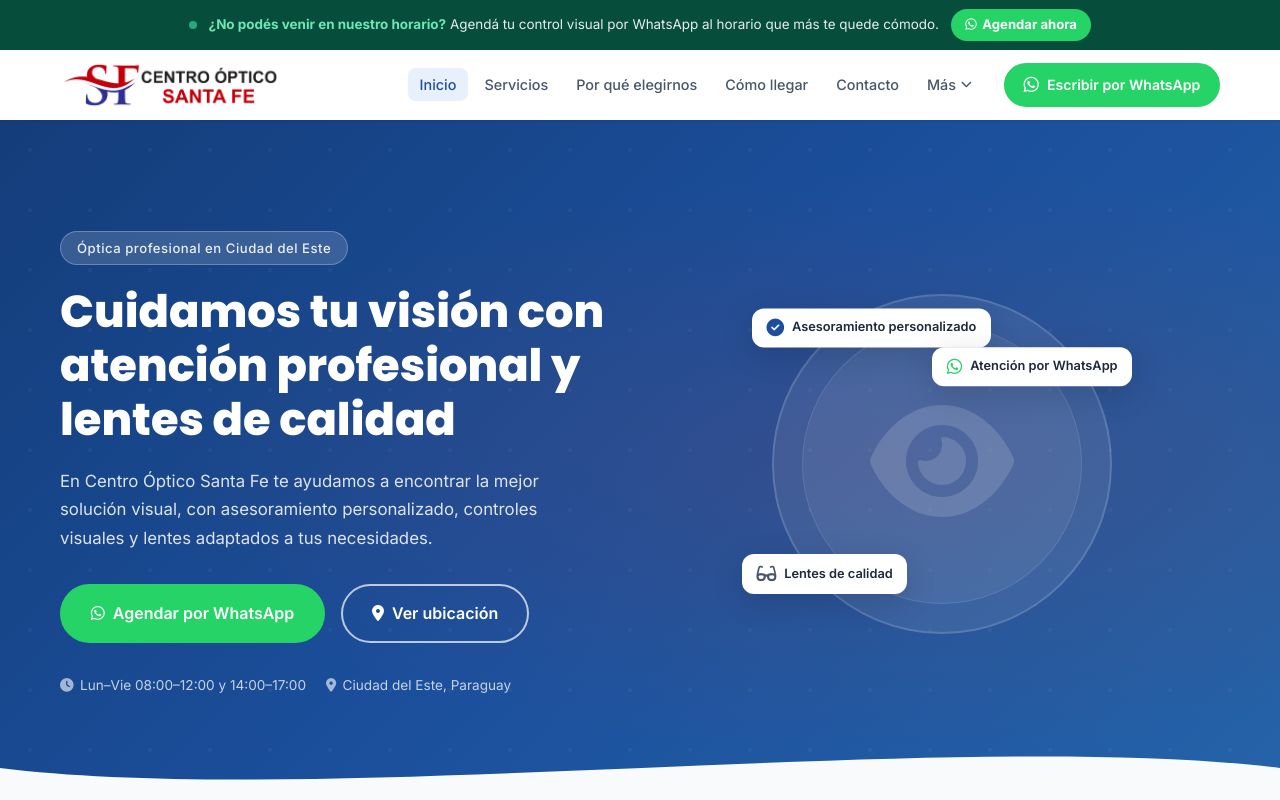
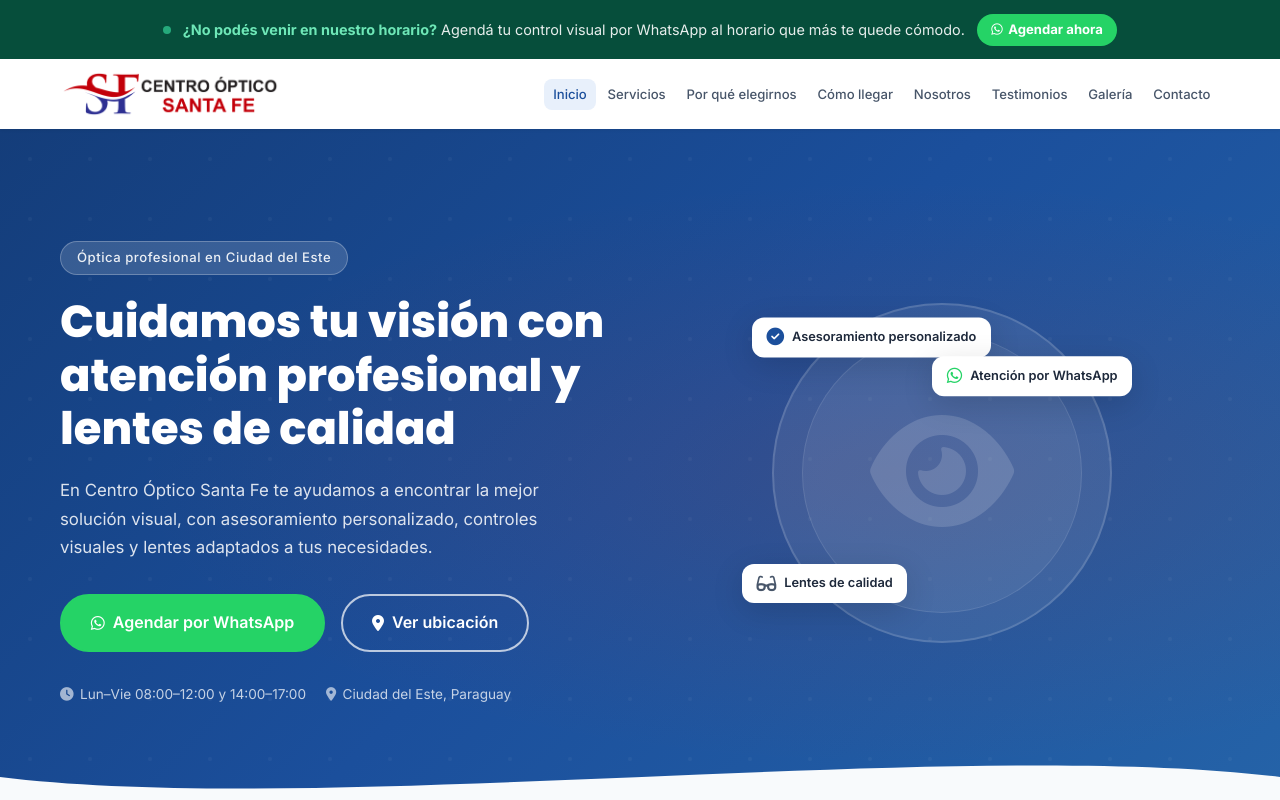
Before and after one commit to 0FerchuS0/cosf-web, a plain HTML site: page index.html in a window 1280 px wide. Shown: the top 800 px of the page. Drawn offline with Linux system fonts and the light colour scheme.

Commit message:
Top bar mas alto, quitar boton WA header, expandir nav con todos los links

```diff
--- a/index.html
+++ b/index.html
@@ -67,23 +67,11 @@
           <li><a href="#servicios" class="nav-link">Servicios</a></li>
           <li><a href="#por-que" class="nav-link">Por qué elegirnos</a></li>
           <li><a href="/como-llegar" class="nav-link">Cómo llegar</a></li>
-          <li><a href="#contacto" class="nav-link">Contacto</a></li>
-          <li class="nav-dropdown">
-            <button class="nav-link nav-more-btn">Más <i class="fas fa-chevron-down"></i></button>
-            <ul class="dropdown-menu">
-              <li><a href="/acerca-de-nosotros"><i class="fas fa-building"></i> Acerca de nosotros</a></li>
-              <li><a href="/testimonios"><i class="fas fa-star"></i> Testimonios</a></li>
-              <li><a href="/galeria"><i class="fas fa-images"></i> Galería de fotos</a></li>
-              <li><a href="/contactenos"><i class="fas fa-envelope"></i> Contáctenos</a></li>
-            </ul>
-          </li>
+          <li><a href="/acerca-de-nosotros" class="nav-link">Nosotros</a></li>
+          <li><a href="/testimonios" class="nav-link">Testimonios</a></li>
+          <li><a href="/galeria" class="nav-link">Galería</a></li>
+          <li><a href="/contactenos" class="nav-link">Contacto</a></li>
         </ul>
-        <a href="https://wa.me/595973851449?text=Hola%20Centro%20%C3%93ptico%20Santa%20Fe%2C%20quiero%20hacer%20una%20consulta"
-           class="btn btn-whatsapp header-wa"
-           target="_blank" rel="noopener"
-           onclick="gtag('event','click_whatsapp',{event_category:'header'})">
-          <i class="fab fa-whatsapp"></i> Escribir por WhatsApp
-        </a>
       </nav>
     </div>
   </header>
--- a/styles.css
+++ b/styles.css
@@ -158,7 +158,7 @@ img { max-width: 100%; display: block; }
 /* ===== TOP BAR ===== */
 .top-bar {
   background: #064e3b;
-  padding: 0.55rem 0;
+  padding: 0.85rem 0;
   position: sticky;
   top: 0;
   z-index: 1001;
@@ -178,7 +178,7 @@ img { max-width: 100%; display: block; }
   animation: blink 1.2s ease-in-out infinite;
 }
 .top-bar p {
-  font-size: 0.84rem;
+  font-size: 0.9rem;
   color: rgba(255,255,255,0.9);
   line-height: 1.4;
 }
@@ -201,7 +201,7 @@ img { max-width: 100%; display: block; }
 /* ===== HEADER ===== */
 .header {
   position: sticky;
-  top: 42px;
+  top: 48px;
   left: 0; right: 0;
   z-index: 1000;
   background: var(--white);
@@ -223,16 +223,17 @@ img { max-width: 100%; display: block; }
 .nav-list {
   display: flex;
   align-items: center;
-  gap: 0.25rem;
+  gap: 0.1rem;
 }
 
 .nav-link {
-  padding: 0.5rem 0.75rem;
+  padding: 0.45rem 0.6rem;
   border-radius: 8px;
-  font-size: 0.9rem;
+  font-size: 0.82rem;
   font-weight: 500;
   color: var(--gray-600);
   transition: color var(--transition), background var(--transition);
+  white-space: nowrap;
 }
 .nav-link:hover, .nav-link.active {
   color: var(--blue);
```
